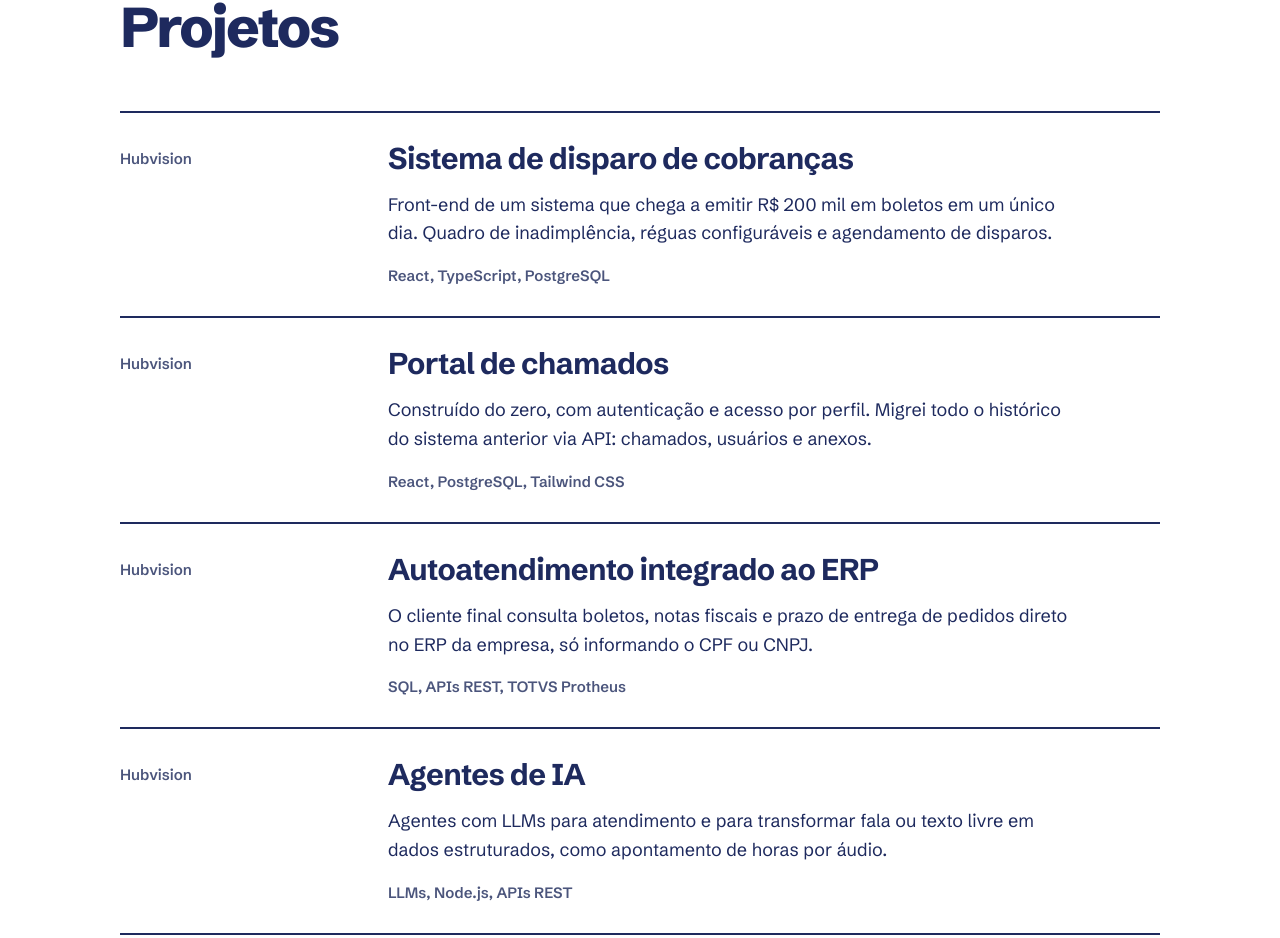
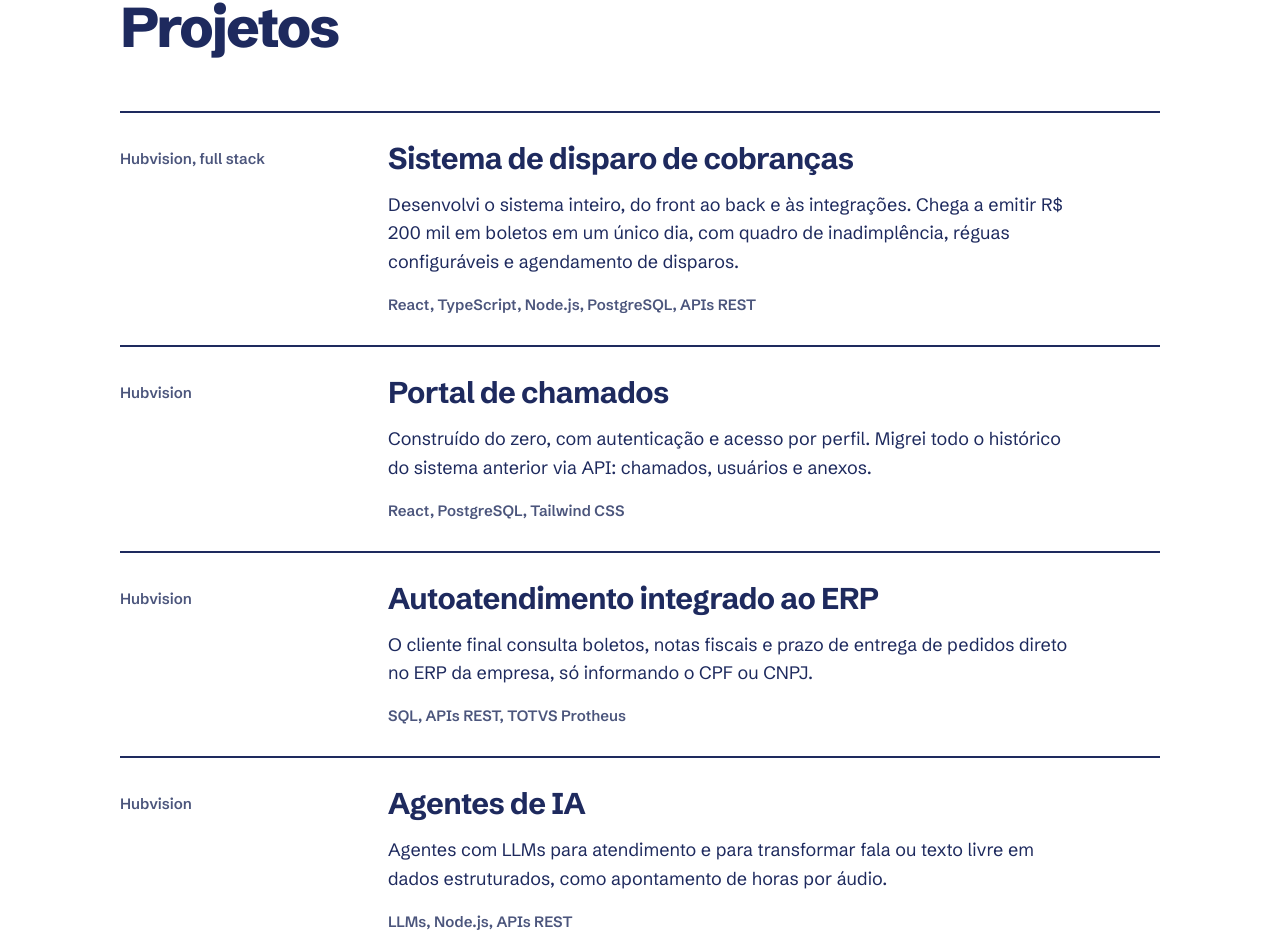
Before and after one commit to DevPedroLimaB/Portfolio.github.io, a Next.js app: page /Portfolio.github.io/ in a window 1280 px wide. Shown: the part 999-1937 px from the top of the page. Built offline with nearby package versions, Linux system fonts and the light colour scheme.

Commit message:
Sistema de cobranças descrito como full stack
Co-Authored-By: Claude Opus 5.5 <noreply@anthropic.com>
Claude-Session: https://claude.ai/code/session_01742i5ZqEaMKuqerpoaFM7d

```diff
--- a/components/content.ts
+++ b/components/content.ts
@@ -76,7 +76,7 @@ const rvlLinks = [
 ];
 
 const st = {
-  billing: ['React', 'TypeScript', 'PostgreSQL'],
+  billing: ['React', 'TypeScript', 'Node.js', 'PostgreSQL', 'APIs REST'],
   portal: ['React', 'PostgreSQL', 'Tailwind CSS'],
   erp: ['SQL', 'APIs REST', 'TOTVS Protheus'],
   ai: ['LLMs', 'Node.js', 'APIs REST'],
@@ -100,8 +100,8 @@ export const content: Record<Lang, Content> = {
       items: [
         {
           title: 'Sistema de disparo de cobranças',
-          context: 'Hubvision',
-          body: 'Front-end de um sistema que chega a emitir R$ 200 mil em boletos em um único dia. Quadro de inadimplência, réguas configuráveis e agendamento de disparos.',
+          context: 'Hubvision, full stack',
+          body: 'Desenvolvi o sistema inteiro, do front ao back e às integrações. Chega a emitir R$ 200 mil em boletos em um único dia, com quadro de inadimplência, réguas configuráveis e agendamento de disparos.',
           stack: st.billing,
         },
         {
@@ -242,8 +242,8 @@ export const content: Record<Lang, Content> = {
       items: [
         {
           title: 'Billing dispatch system',
-          context: 'Hubvision',
-          body: 'Front-end of a system that issues up to R$ 200k in invoices in a single day. Overdue board, configurable reminder flows and scheduled dispatches.',
+          context: 'Hubvision, full stack',
+          body: 'I built the whole system, front end, back end and integrations. It issues up to R$ 200k in invoices in a single day, with an overdue board, configurable reminder flows and scheduled dispatches.',
           stack: st.billing,
         },
         {
@@ -384,8 +384,8 @@ export const content: Record<Lang, Content> = {
       items: [
         {
           title: 'Sistema de envío de cobros',
-          context: 'Hubvision',
-          body: 'Front-end de un sistema que llega a emitir R$ 200 mil en boletos en un solo día. Tablero de morosidad, flujos configurables y envíos programados.',
+          context: 'Hubvision, full stack',
+          body: 'Desarrollé el sistema completo, front, back e integraciones. Llega a emitir R$ 200 mil en boletos en un solo día, con tablero de morosidad, flujos configurables y envíos programados.',
           stack: st.billing,
         },
         {
```
